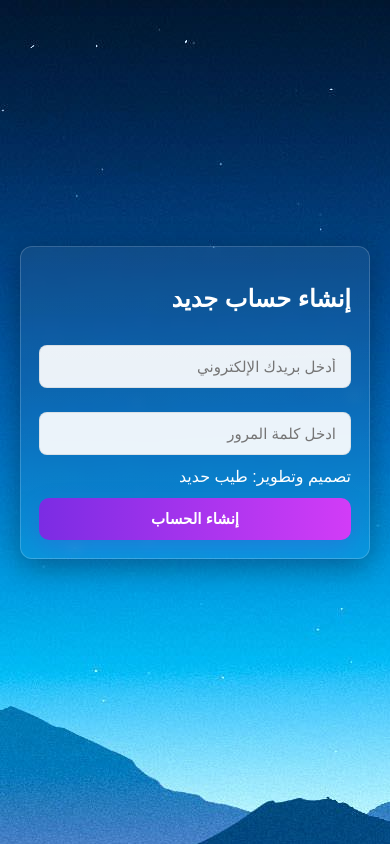
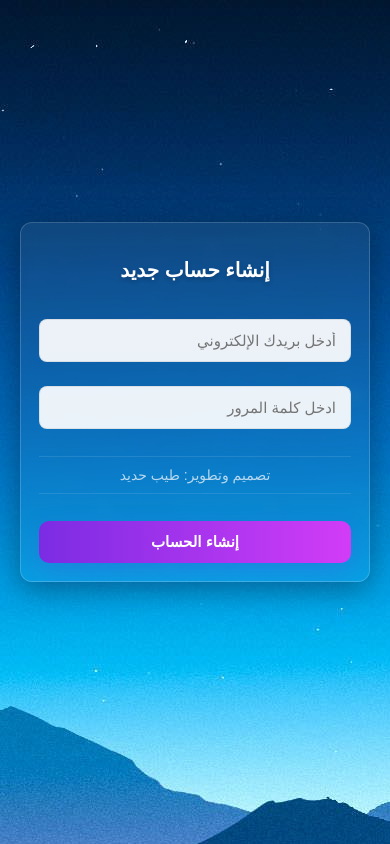
Before and after one commit to taib370/login, a plain HTML site: page index.html in a window 390 px wide. Drawn offline with Linux system fonts and the light colour scheme.

Commit message:
Update style.css

```diff
--- a/style.css
+++ b/style.css
@@ -98,6 +98,33 @@ input[type="email"]:focus, input[type="password"]:focus{
 }
 .btn-secondary:hover{transform: translateY(-4px);}
 
+.author-credit {
+    text-align: center;
+    margin: 15px 0;
+    font-size: 14px;
+    color: rgba(255,255,255,0.7);
+    padding: 10px;
+    border-top: 1px solid rgba(255,255,255,0.1);
+    border-bottom: 1px solid rgba(255,255,255,0.1);
+}
+
+.card-title {
+    font-size: 24px;
+    text-align: center;
+    margin-bottom: 25px;
+    color: #fff;
+    text-shadow: 0 2px 4px rgba(0,0,0,0.2);
+}
+
+/* تحسينات للشاشات الصغيرة */
+@media (max-width: 480px) {
+    .auth-card {
+        padding: 20px;
+    }
+    .card-title {
+        font-size: 20px;
+    }
+}
 .divider{
     text-align: center;
     color: rgba(255,255,255,0.7);
```
